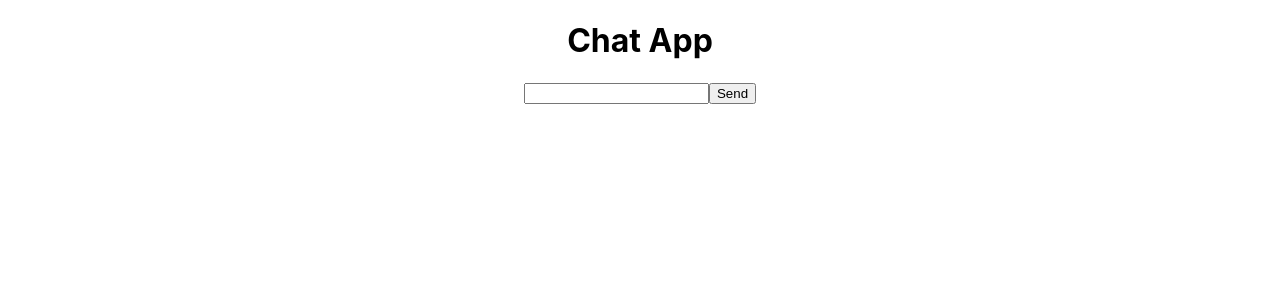
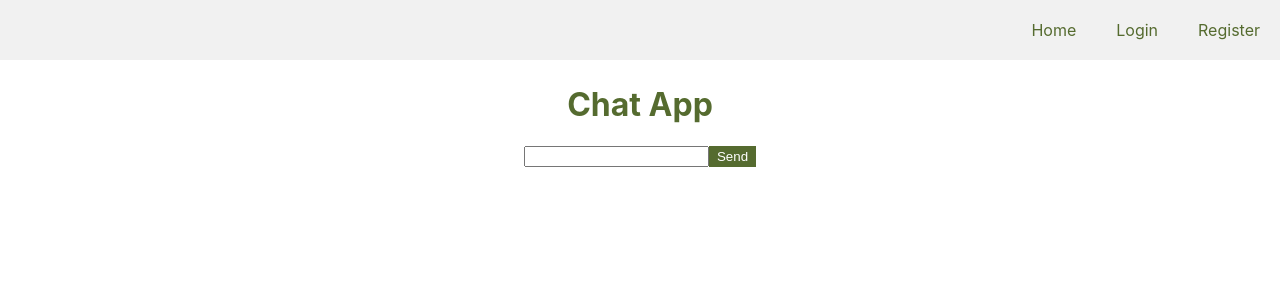
Before and after one commit to simonxplore/chat-app2022, a React (Create React App) app: page / in a window 1280 px wide. Shown: the top 300 px of the page. Built offline with nearby package versions, Linux system fonts and the light colour scheme.

Commit message:
router class + styling

```diff
--- a/package.json
+++ b/package.json
@@ -8,6 +8,8 @@
     "@testing-library/user-event": "^13.5.0",
     "react": "^17.0.2",
     "react-dom": "^17.0.2",
+    "react-router": "^5.2.0",
+    "react-router-dom": "^5.2.0",
     "react-scripts": "5.0.0",
     "web-vitals": "^2.1.4"
   },
--- a/src/App.css
+++ b/src/App.css
@@ -1,5 +1,16 @@
 .App {
   text-align: center;
+
+}
+
+.App h1{
+  color: darkolivegreen;
+}
+
+.send{
+  color: white;
+  background-color: darkolivegreen;
+  border: 2px solid darkolivegreen;
 }
 
 .App-logo {
--- a/src/App.js
+++ b/src/App.js
@@ -32,7 +32,7 @@
         <Chatbox items={this.state.items} />
         <form className='message-form' onSubmit={this.onSubmit}>
           <input value={this.state.term} onChange={this.onChange} />
-          <button>Send</button>
+          <button className='send'>Send</button>
         </form>
       </div>
       );
--- /dev/null
+++ b/src/components/Login.js
@@ -0,0 +1,13 @@
+import React from 'react';
+
+class Login extends React.Component {
+    render() {
+        return (
+            <div>
+                <h1>Login</h1>
+            </div>
+        );
+    }
+}
+
+export default Login;
--- /dev/null
+++ b/src/components/Register.js
@@ -0,0 +1,13 @@
+import React from 'react';
+
+class Register extends React.Component {
+    render() {
+        return (
+            <div>
+                <h1>Register</h1>
+            </div>
+        );
+    }
+}
+
+export default Register;
--- a/src/index.css
+++ b/src/index.css
@@ -11,3 +11,24 @@
   font-family: source-code-pro, Menlo, Monaco, Consolas, 'Courier New',
     monospace;
 }
+.main-nav{
+  background-color: #f1f1f1;
+  text-align: right;
+  margin-bottom: 25px;
+}
+
+a {
+  color: darkolivegreen;
+  text-decoration: none;
+  transition: all .25s ease;
+}
+
+a:hover {
+  background-color: darkolivegreen;
+  color: white;
+}
+
+.main-nav a{
+  display: inline-block;
+  padding: 20px 20px;
+}
--- a/src/index.js
+++ b/src/index.js
@@ -3,13 +3,32 @@
 import './index.css';
 import App from './App';
 import reportWebVitals from './reportWebVitals';
+import Login from './components/Login';
+import Register from './components/Register';
+import { BrowserRouter as Router, Route, Link, Switch} from 'react-router-dom';
 
-ReactDOM.render(
-  <React.StrictMode>
-    <App />
-  </React.StrictMode>,
-  document.getElementById('root')
-);
+class AppRouter extends React.Component {
+  render(){
+    return(
+      <Router>
+        <div className='app'>
+          <nav className='main-nav'>
+            <Link to="/">Home</Link>
+            <Link to="/login">Login</Link>
+            <Link to="/register">Register</Link>
+          </nav>
+          <Switch>
+            <Route exact path="/" component={App}/>
+            <Route exact path="/login" component={Login}/>
+            <Route exact path="/register" component={Register}/>
+          </Switch>
+        </div>
+      </Router>
+    );
+  }
+}
+
+ReactDOM.render(<AppRouter />, document.getElementById('root') );
 
 // If you want to start measuring performance in your app, pass a function
 // to log results (for example: reportWebVitals(console.log))
```
Also changed, not shown: 1 other file (tests, documents, lock files or other folders).
